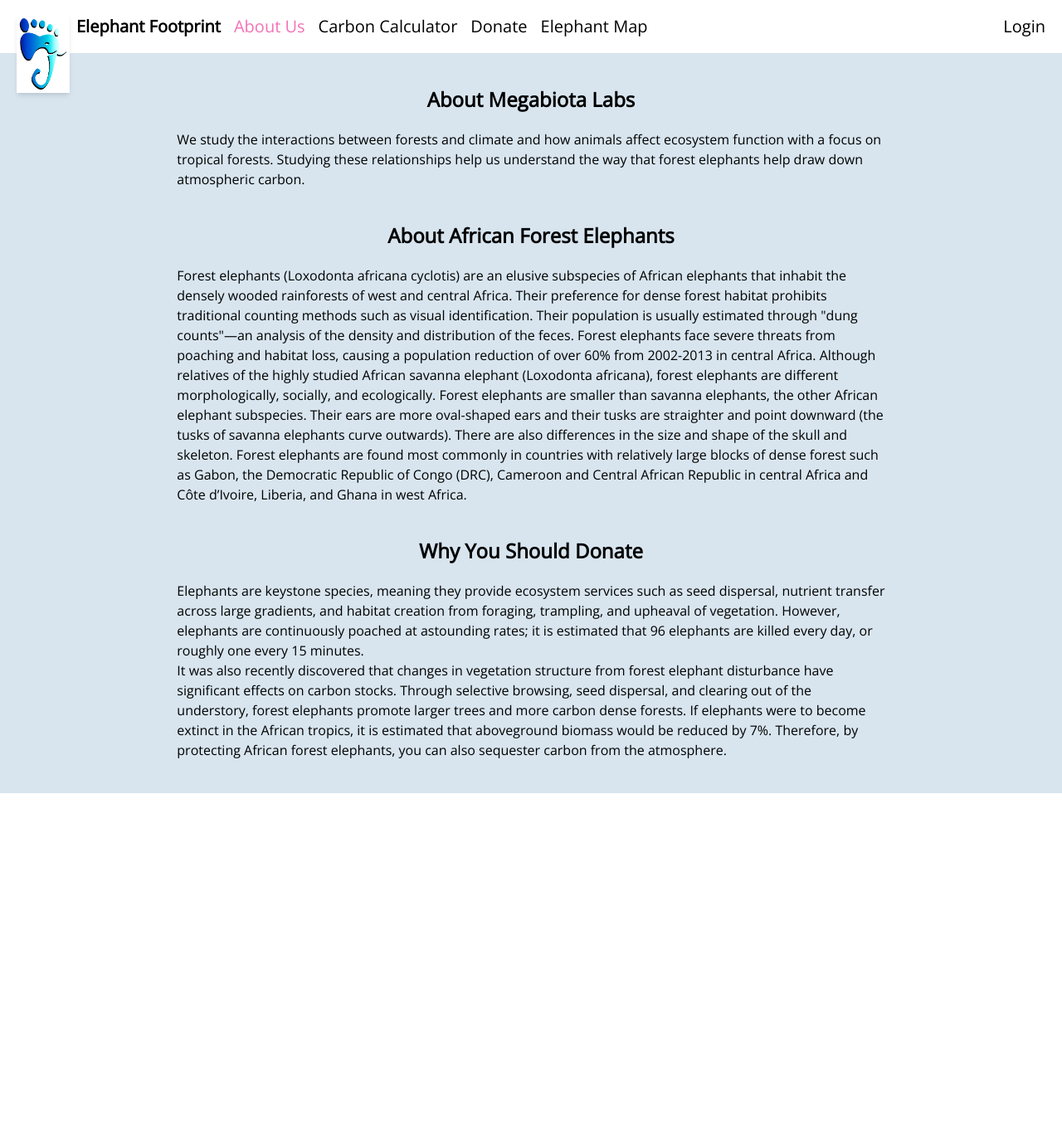
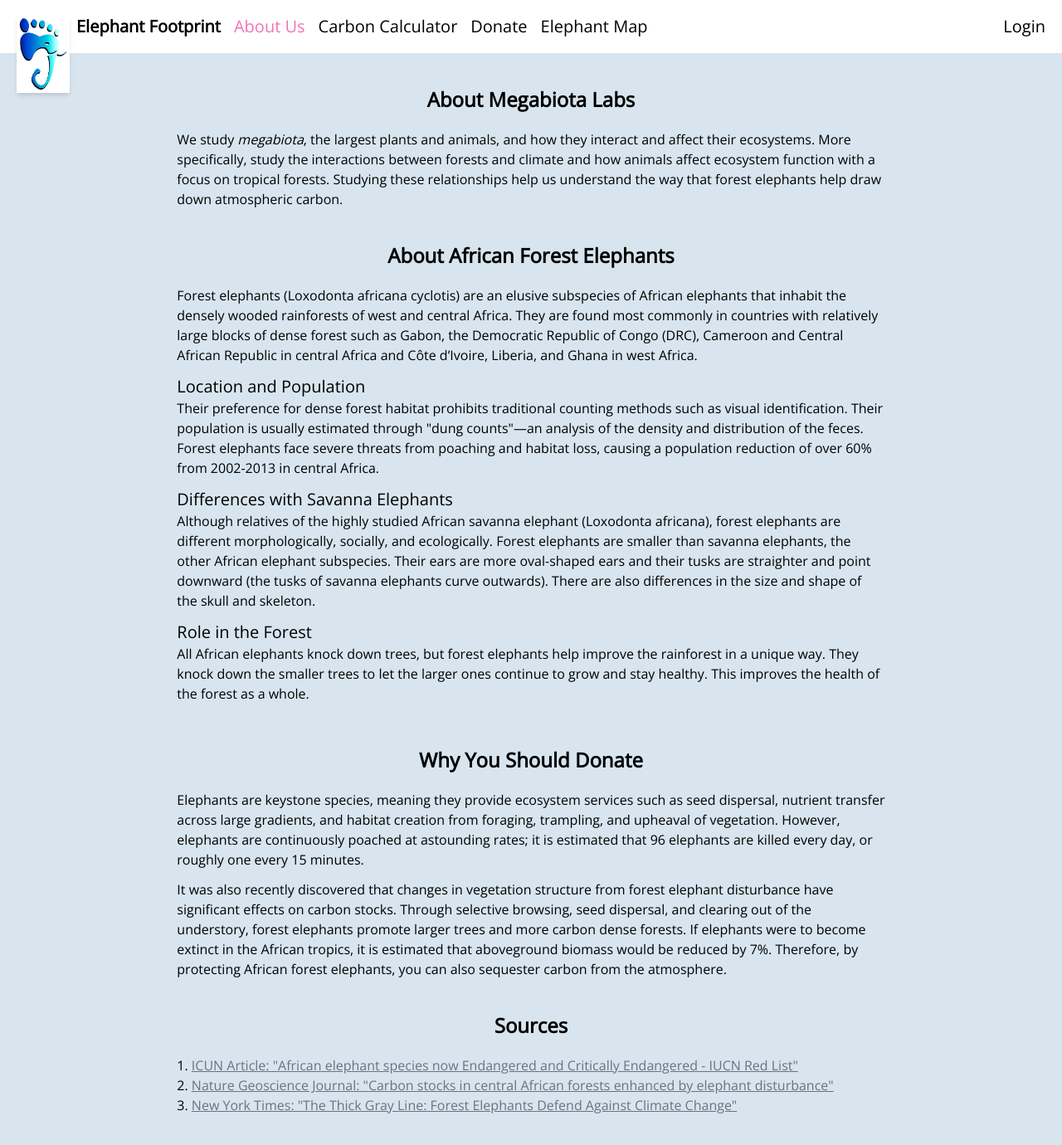
Before and after one commit to All-Ears/web-frontend, a Vue app: page /about in a window 1280 px wide. Shown: the top 1380 px of the page at 83% size. Before the commit the page ends 956 px from the top, so only its background shows below. Built offline with nearby package versions, Linux system fonts and the light colour scheme; what vue-highcharts would draw is missing.

Commit message:
added requested changes from demonstration

```diff
--- a/src/views/About.vue
+++ b/src/views/About.vue
@@ -1,71 +1,136 @@
 <template>
-    <div class="pt-10 pb-10" style="background-color:#d8e5ef;">
-        <div class="flex flex-row justify-center pb-5">
-            <h1 class="text-2xl font-bold">About Megabiota Labs</h1>
+    <div class="w-full" style="background-color: #d8e5ef">
+        <div class="pt-10 pb-10">
+            <div class="pb-5">
+                <h1 class="text-2xl font-bold text-center">
+                    About Megabiota Labs
+                </h1>
             </div>
-        <div class="w-2/3 justify-center" style="margin:0 auto">
+            <div class="w-2/3 mx-0" style="margin:0 auto">
                 <p>
-                We study the interactions between forests and climate and how
-                animals affect ecosystem function with a focus on tropical
-                forests. Studying these relationships help us understand the way
-                that forest elephants help draw down atmospheric carbon.
+                    We study <i>megabiota</i>, the largest plants and animals,
+                    and how they interact and affect their ecosystems. More
+                    specifically, study the interactions between forests and
+                    climate and how animals affect ecosystem function with a
+                    focus on tropical forests. Studying these relationships help
+                    us understand the way that forest elephants help draw down
+                    atmospheric carbon.
                 </p>
             </div>
         </div>
-    <div class="pb-10" style="background-color:#d8e5ef;">
-        <div class="flex flex-row justify-center pb-5">
-            <h1 class="text-2xl font-bold">About African Forest Elephants</h1>
+        <div class="pb-10">
+            <div class="pb-5">
+                <h1 class="text-2xl font-bold text-center">
+                    About African Forest Elephants
+                </h1>
             </div>
-        <div class="w-2/3 justify-center" style="margin:0 auto">
-            <p>
-                Forest elephants (Loxodonta africana cyclotis) are an elusive
-                subspecies of African elephants that inhabit the densely wooded
-                rainforests of west and central Africa. Their preference for
-                dense forest habitat prohibits traditional counting methods such
-                as visual identification. Their population is usually estimated
-                through "dung counts"—an analysis of the density and
-                distribution of the feces. Forest elephants face severe threats
-                from poaching and habitat loss, causing a population reduction
-                of over 60% from 2002-2013 in central Africa. Although relatives
-                of the highly studied African savanna elephant (Loxodonta
-                africana), forest elephants are different morphologically,
-                socially, and ecologically. Forest elephants are smaller than
-                savanna elephants, the other African elephant subspecies. Their
-                ears are more oval-shaped ears and their tusks are straighter
-                and point downward (the tusks of savanna elephants curve
-                outwards). There are also differences in the size and shape of
-                the skull and skeleton. Forest elephants are found most commonly
-                in countries with relatively large blocks of dense forest such
-                as Gabon, the Democratic Republic of Congo (DRC), Cameroon and
-                Central African Republic in central Africa and Côte d’Ivoire,
-                Liberia, and Ghana in west Africa.
+            <div class="w-2/3" style="margin:0 auto">
+                <p class="mb-3">
+                    Forest elephants (Loxodonta africana cyclotis) are an
+                    elusive subspecies of African elephants that inhabit the
+                    densely wooded rainforests of west and central Africa. They
+                    are found most commonly in countries with relatively large
+                    blocks of dense forest such as Gabon, the Democratic
+                    Republic of Congo (DRC), Cameroon and Central African
+                    Republic in central Africa and Côte d’Ivoire, Liberia, and
+                    Ghana in west Africa.
+                </p>
+                <h2 class="text-xl">Location and Population</h2>
+                <p class="mb-3">
+                    Their preference for dense forest habitat prohibits
+                    traditional counting methods such as visual identification.
+                    Their population is usually estimated through "dung
+                    counts"—an analysis of the density and distribution of the
+                    feces. Forest elephants face severe threats from poaching
+                    and habitat loss, causing a population reduction of over 60%
+                    from 2002-2013 in central Africa.
+                </p>
+                <h2 class="text-xl">Differences with Savanna Elephants</h2>
+                <p class="mb-3">
+                    Although relatives of the highly studied African savanna
+                    elephant (Loxodonta africana), forest elephants are
+                    different morphologically, socially, and ecologically.
+                    Forest elephants are smaller than savanna elephants, the
+                    other African elephant subspecies. Their ears are more
+                    oval-shaped ears and their tusks are straighter and point
+                    downward (the tusks of savanna elephants curve outwards).
+                    There are also differences in the size and shape of the
+                    skull and skeleton.
+                </p>
+                <h2 class="text-xl">Role in the Forest</h2>
+                <p class="mb-3">
+                    All African elephants knock down trees, but forest elephants
+                    help improve the rainforest in a unique way. They knock down
+                    the smaller trees to let the larger ones continue to grow
+                    and stay healthy. This improves the health of the forest as
+                    a whole.
                 </p>
             </div>
         </div>
-    <div class="pb-10" style="background-color:#d8e5ef;">
-        <div class="flex flex-row justify-center pb-5">
-            <h1 class="text-2xl font-bold">Why You Should Donate</h1>
+        <div class="pb-10">
+            <div class="pb-5">
+                <h1 class="text-2xl font-bold text-center">
+                    Why You Should Donate
+                </h1>
             </div>
-        <div class="w-2/3 justify-center" style="margin:0 auto">
-            <p>
-                Elephants are keystone species, meaning they provide ecosystem
-                services such as seed dispersal, nutrient transfer across large
-                gradients, and habitat creation from foraging, trampling, and
-                upheaval of vegetation. However, elephants are continuously
-                poached at astounding rates; it is estimated that 96 elephants
-                are killed every day, or roughly one every 15 minutes.
+            <div class="w-2/3" style="margin:0 auto">
+                <p class="mb-3">
+                    Elephants are keystone species, meaning they provide
+                    ecosystem services such as seed dispersal, nutrient transfer
+                    across large gradients, and habitat creation from foraging,
+                    trampling, and upheaval of vegetation. However, elephants
+                    are continuously poached at astounding rates; it is
+                    estimated that 96 elephants are killed every day, or roughly
+                    one every 15 minutes.
                 </p>
                 <p>
                     It was also recently discovered that changes in vegetation
                     structure from forest elephant disturbance have significant
                     effects on carbon stocks. Through selective browsing, seed
-                dispersal, and clearing out of the understory, forest elephants
-                promote larger trees and more carbon dense forests. If elephants
-                were to become extinct in the African tropics, it is estimated
-                that aboveground biomass would be reduced by 7%. Therefore, by
-                protecting African forest elephants, you can also sequester
-                carbon from the atmosphere.
+                    dispersal, and clearing out of the understory, forest
+                    elephants promote larger trees and more carbon dense
+                    forests. If elephants were to become extinct in the African
+                    tropics, it is estimated that aboveground biomass would be
+                    reduced by 7%. Therefore, by protecting African forest
+                    elephants, you can also sequester carbon from the
+                    atmosphere.
                 </p>
             </div>
         </div>
+        <div class="pb-10">
+            <div class="pb-5">
+                <h1 class="text-2xl font-bold text-center">Sources</h1>
+            </div>
+            <div class="w-2/3" style="margin:0 auto">
+                <ol class="list-decimal list-inside">
+                    <li>
+                        <a
+                            href="https://www.iucn.org/news/species/202103/african-elephant-species-now-endangered-and-critically-endangered-iucn-red-list"
+                            class="underline text-gray-500"
+                            >ICUN Article: "African elephant species now
+                            Endangered and Critically Endangered - IUCN Red
+                            List"</a
+                        >
+                    </li>
+                    <li>
+                        <a
+                            href="https://www.nature.com/articles/s41561-019-0395-6"
+                            class="underline text-gray-500"
+                            >Nature Geoscience Journal: "Carbon stocks in
+                            central African forests enhanced by elephant
+                            disturbance"</a
+                        >
+                    </li>
+                    <li>
+                        <a
+                            href="https://www.nytimes.com/2019/08/19/science/elephants-climate-change.html"
+                            class="underline text-gray-500"
+                            >New York Times: "The Thick Gray Line: Forest
+                            Elephants Defend Against Climate Change"</a
+                        >
+                    </li>
+                </ol>
+            </div>
+        </div>
+    </div>
 </template>
--- a/src/views/ElephantMapPage.vue
+++ b/src/views/ElephantMapPage.vue
@@ -30,6 +30,15 @@
             </div>
         </div>
     </div>
+    <p class="text-center pt-1">
+        All poaching data is from the
+        <a
+            class="text-blue-400"
+            href="https://cites.org/eng/prog/mike/index.php/portal"
+            >CITES MIKE</a
+        >
+        database
+    </p>
 </template>
 
 <script lang="ts">
@@ -111,7 +120,7 @@ function generateMapOptions(
                     color: "#000000",
                     format: "{point.countryName}",
                     style: {
-                        fontFamily: "sans-serif",
+                        fontFamily: "Open Sans",
                         fontSize: ".9rem",
                         fontWeight: "normal",
                         textDecoration: "none",
@@ -168,7 +177,7 @@ function generateChartOptions(
             title: {
                 text: "Years",
                 style: {
-                    fontFamily: "sans-serif",
+                    fontFamily: "Open Sans",
                     fontSize: "1rem",
                     fontWeight: "normal",
                     textDecoration: "none",
@@ -182,7 +191,7 @@ function generateChartOptions(
             title: {
                 text: "Elephants Poached",
                 style: {
-                    fontFamily: "sans-serif",
+                    fontFamily: "Open Sans",
                     fontSize: "1rem",
                     fontWeight: "normal",
                     textDecoration: "none",
```
Also changed, not shown: src/views/CarbonCalculator.vue (+20 -1 lines), src/views/Home.vue (+29 -4 lines). Lines whose indentation alone changed are shown as unchanged.
